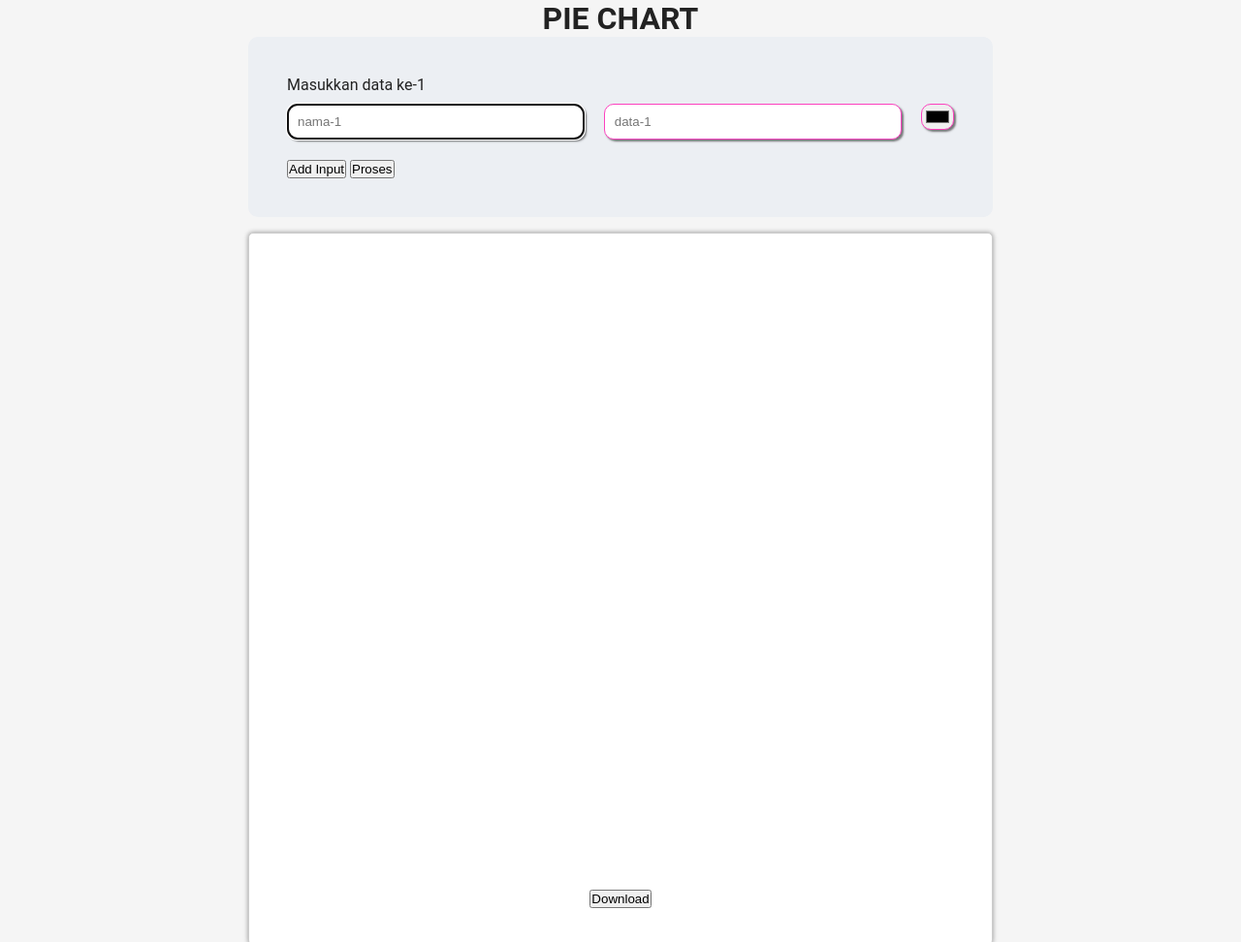
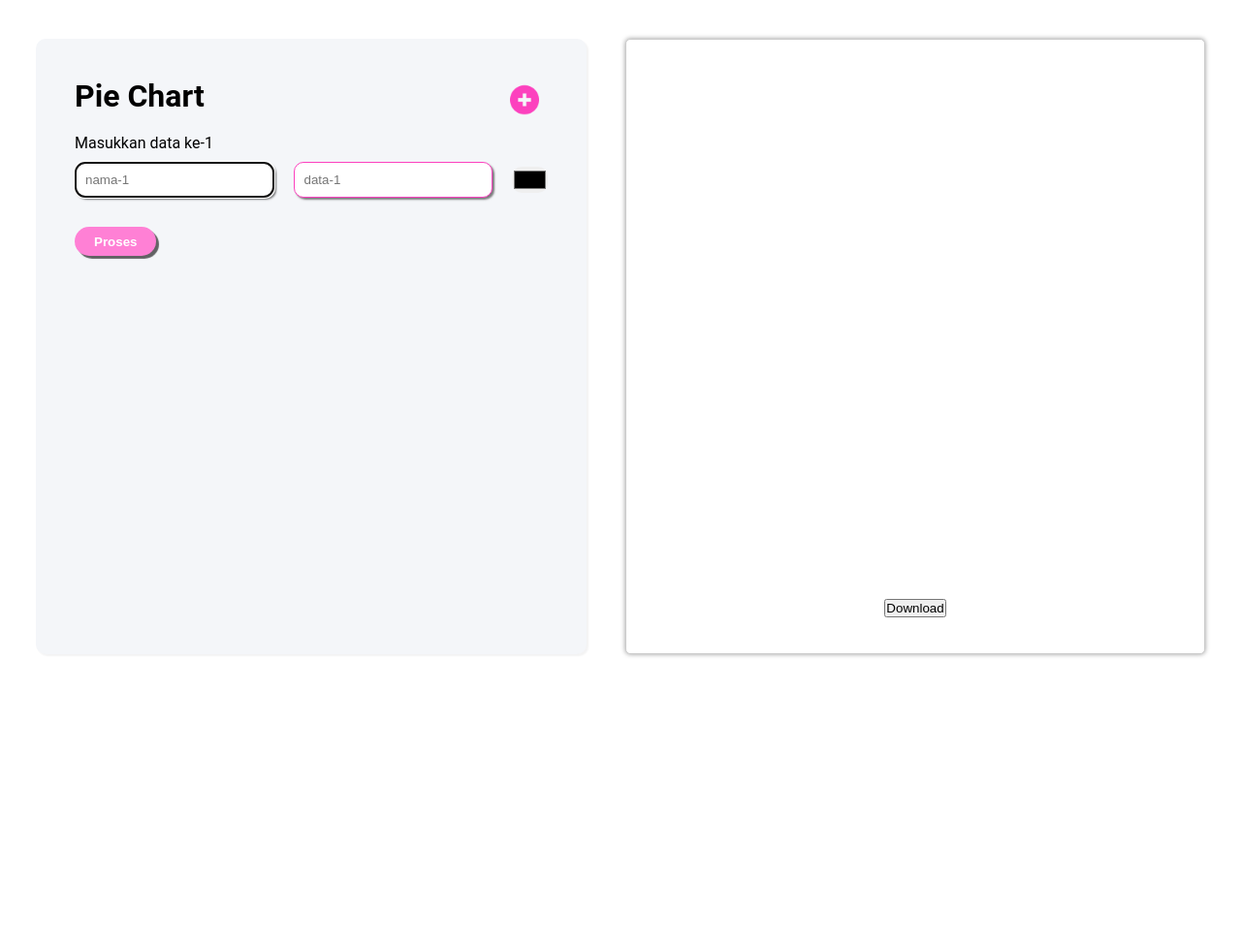
Before and after one commit to adtyfathan/projek, a plain HTML site: page index.html in a window 1280 px wide. Shown: the top 972 px of the page at 97% size. After the commit the page ends 800 px from the top, so only its background shows below. Drawn offline with Linux system fonts and the light colour scheme.

Commit message:
Add files via upload

```diff
--- a/index.html
+++ b/index.html
@@ -9,25 +9,26 @@
 </head>
 
 <body>
-  <h1>PIE CHART</h1>
-  <form onsubmit="event.preventDefault(); showPieChart()">
+  <form onsubmit="showPieChart(event)">
     <div class="input-wrapper">
+      <h1>Pie Chart</h1>
+      <!-- <img src="./asset/formula.png" /> -->
       <div class="input-container">
-        <label for="data-1">Masukkan data ke-1</label>
+        <label>Masukkan data ke-1</label>
         <div class="input-child">
-          <input type="text" id="nama-1" class="text" name="nama-1" placeholder="nama-1" autofocus required>
-          <input type="number" id="data-1" class="number" name="data-1" placeholder="data-1" autofocus required />
+          <input type="text" id="nama-1" class="text" placeholder="nama-1" autofocus required>
+          <input type="number" id="data-1" class="number" placeholder="data-1" autofocus required />
           <input type="color" id="color-1" class="color" />
         </div>
       </div>
     </div>
-    <button type="button" onclick="addInput()" class="input-button">Add Input</button>
+    <img src="./asset/add.png" onclick="addInput()" class="add-button" />
     <button type="submit" class="submit-button">Proses</button>
   </form>
 
   <div class="result">
     <div class="pie-chart-container">
-      <canvas id="pie-chart" class="animate-pie-chart" width="600" height="600"></canvas>
+      <canvas id="pie-chart" width="500" height="500"></canvas>
       <ul id="pie-chart-legend"></ul>
       <button onclick="downloadChart()">Download</button>
     </div>
--- a/main.js
+++ b/main.js
@@ -9,10 +9,10 @@ function addInput() {
   const newInputContainer = document.createElement('div');
   newInputContainer.classList.add('input-container');
   newInputContainer.innerHTML = `
-      <label for="data-${data}">Masukkan data ke-${data}</label>
+      <label>Masukkan data ke-${data}</label>
       <div class="input-child">
-        <input type="text" id="nama-${data}" class="text" name="nama-${data}" placeholder="nama-${data}" autofocus required>
-        <input type="number" id="data-${data}" class="number" name="data-${data}" placeholder="data-${data}" autofocus required>
+        <input type="text" id="nama-${data}" class="text" placeholder="nama-${data}" autofocus required>
+        <input type="number" id="data-${data}" class="number" placeholder="data-${data}" autofocus required>
         <input type="color" id="color-${data}" class="color"/>
       </div>
   `;
@@ -28,7 +28,8 @@ function downloadChart() {
   document.body.removeChild(downloadLink);
 }
 
-function showPieChart() {
+function showPieChart(event) {
+  event.preventDefault()
   let values = [];
   let total = 0;
   legend.innerHTML = "";
--- a/style.css
+++ b/style.css
@@ -6,29 +6,42 @@
 
 body {
   font-family: "Roboto", sans-serif;
-  background-color: #f5f5f5;
-  color: #222;
   display: flex;
-  align-items: center;
-  flex-direction: column;
+  flex-direction: row;
+  justify-content: center;
+  padding: 40px;
+  gap: 40px;
 }
 
-input {
-  border: none;
-  padding: 10px;
+form {
+  background-color: rgb(244, 246, 249);
   border-radius: 10px;
-  box-shadow: 2px 2px 2px 0px rgba(0, 0, 0, 0.5);
-  border: 1px solid rgb(252, 65, 190);
+  padding: 40px;
+  position: relative;
+  box-shadow: 2px 2px 2px 0px rgba(0, 0, 0, 0.05);
+}
+
+.input-container {
+  display: flex;
+  flex-direction: column;
+  margin: 20px 0;
+}
+
+label {
+  margin-bottom: 10px;
 }
 
 .input-child {
   display: flex;
   gap: 20px;
+  align-items: center;
 }
 
-.color {
-  padding: 2px;
-  flex: 1;
+input {
+  padding: 10px;
+  border-radius: 10px;
+  box-shadow: 2px 2px 2px 0px rgba(0, 0, 0, 0.5);
+  border: 1px solid rgb(252, 65, 190);
 }
 
 .text {
@@ -39,38 +52,39 @@ input {
   flex: 10;
 }
 
-label {
-  margin: 0 0 10px 0;
+.color {
+  padding: 0.1px;
+  flex: 2;
+  border: none;
+  box-shadow: none;
+  cursor: pointer;
 }
 
-.input-wrapper {}
-
-form {
-  background-color: rgb(236, 239, 243);
-  width: 60%;
-  border-radius: 10px;
-  padding: 40px;
+.add-button {
+  position: absolute;
+  top: 40px;
+  right: 40px;
+  cursor: pointer;
+  width: 48px;
 }
 
-.input-container {
-  display: flex;
-  flex-direction: column;
-  margin: 0 0 20px 0;
-}
-
-
-
 .submit-button {
-
+  padding: 7.5px 20px;
+  margin-top: 10px;
+  cursor: pointer;
+  border: none;
+  border-radius: 15px;
+  background-color: rgb(255, 128, 213);
+  color: white;
+  font-weight: 700;
+  box-shadow: 3px 3px 0.8px rgba(0, 0, 0, 0.6);
 }
 
 .result {
-  width: 60%;
   display: flex;
   font-weight: 700;
   font-size: 1.5rem;
   background-color: #fff;
-  margin: 1rem 0.5rem;
   padding: 0.3rem 1rem;
   border-radius: 5px;
   border: 1px solid #ccc;
@@ -78,13 +92,11 @@ form {
 }
 
 .pie-chart-container {
-  width: 100%;
   display: flex;
   flex-direction: column;
   align-items: center;
   margin: 2rem;
   gap: 20px;
-
 }
 
 .legend-color {
```
Also changed, not shown: asset/add.png (added), asset/formula.png (added).
